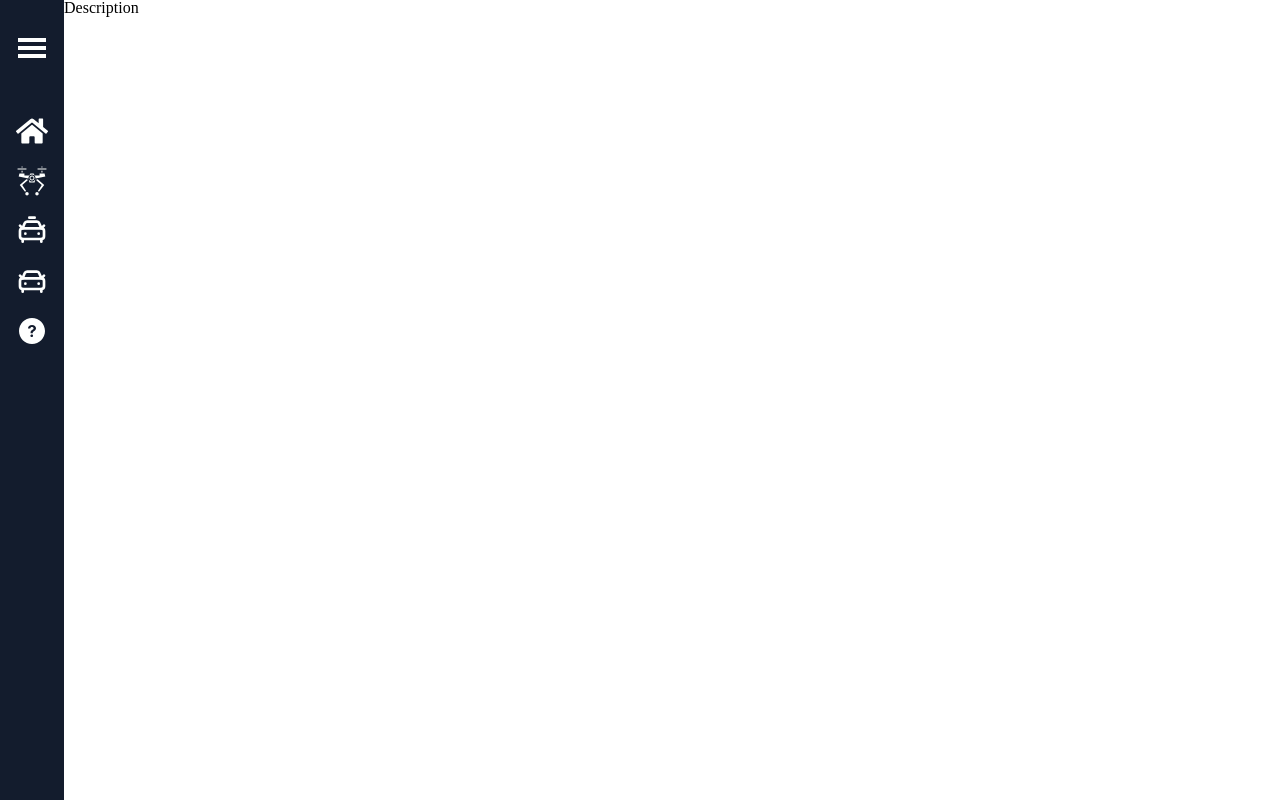
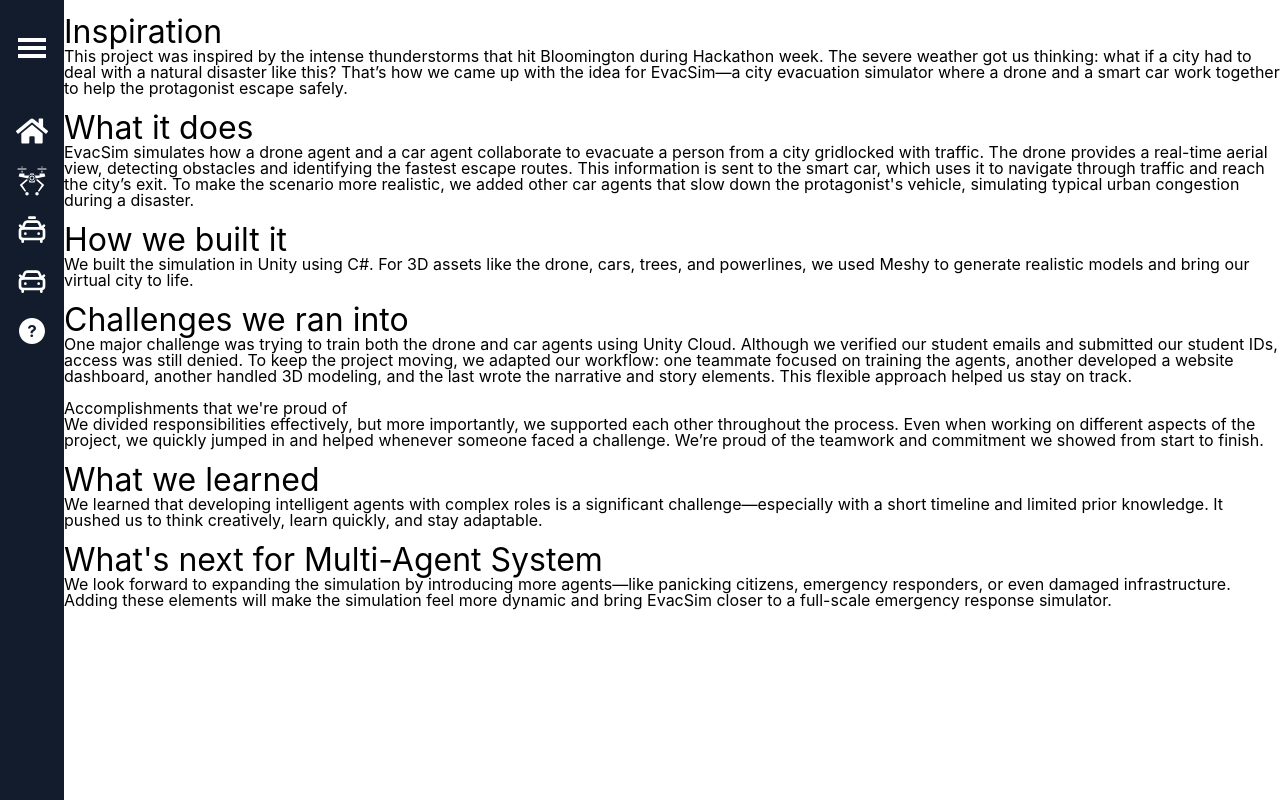
Before and after one commit to MinjuKim023/Evacuation-Simulation, a React (Vite) app: page /description in a window 1280 px wide. Built offline with nearby package versions, Linux system fonts and the light colour scheme.

Commit message:
add a description page

```diff
--- /dev/null
+++ b/src/css/pages/_description.scss
@@ -0,0 +1,5 @@
+.description{
+	h1{
+		font-size: 2rem;
+	}
+}
--- a/src/css/pages/_pages.scss
+++ b/src/css/pages/_pages.scss
@@ -1 +1,2 @@
 @import "./home";
+@import "./description";
--- a/src/css/style.css
+++ b/src/css/style.css
@@ -232,6 +232,10 @@ video::-webkit-media-controls {
   background-color: skyblue;
 }
 
+.description h1 {
+  font-size: 2rem;
+}
+
 .live-view {
   width: 100%;
   height: 100%;
--- a/src/pages/Description.jsx
+++ b/src/pages/Description.jsx
@@ -1,7 +1,70 @@
 import React from "react";
 
 const Description = () => {
-  return <div>Description</div>;
+  return (
+    <div className="description">
+      <br />
+      <h1>Inspiration</h1>
+      <p>
+        This project was inspired by the intense thunderstorms that hit Bloomington during Hackathon week.
+        The severe weather got us thinking: what if a city had to deal with a natural disaster like this?
+        That’s how we came up with the idea for <code>EvacSim</code>—a city evacuation simulator where a
+        drone and a smart car work together to help the protagonist escape safely.
+      </p>
+
+      <br />
+      <h1>What it does</h1>
+      <p>
+        <code>EvacSim</code> simulates how a drone agent and a car agent collaborate to evacuate a person
+        from a city gridlocked with traffic. The drone provides a real-time aerial view, detecting obstacles
+        and identifying the fastest escape routes. This information is sent to the smart car, which uses it
+        to navigate through traffic and reach the city’s exit. To make the scenario more realistic, we added
+        other car agents that slow down the protagonist's vehicle, simulating typical urban congestion during
+        a disaster.
+      </p>
+
+      <br />
+      <h1>How we built it</h1>
+      <p>
+        We built the simulation in Unity using C#. For 3D assets like the drone, cars, trees, and powerlines,
+        we used Meshy to generate realistic models and bring our virtual city to life.
+      </p>
+
+      <br />
+      <h1>Challenges we ran into</h1>
+      <p>
+        One major challenge was trying to train both the drone and car agents using Unity Cloud. Although we
+        verified our student emails and submitted our student IDs, access was still denied. To keep the project
+        moving, we adapted our workflow: one teammate focused on training the agents, another developed a
+        website dashboard, another handled 3D modeling, and the last wrote the narrative and story elements.
+        This flexible approach helped us stay on track.
+      </p>
+
+      <br />
+      <h2>Accomplishments that we're proud of</h2>
+      <p>
+        We divided responsibilities effectively, but more importantly, we supported each other throughout the
+        process. Even when working on different aspects of the project, we quickly jumped in and helped
+        whenever someone faced a challenge. We’re proud of the teamwork and commitment we showed from start to finish.
+      </p>
+
+      <br />
+      <h1>What we learned</h1>
+      <p>
+        We learned that developing intelligent agents with complex roles is a significant challenge—especially
+        with a short timeline and limited prior knowledge. It pushed us to think creatively, learn quickly,
+        and stay adaptable.
+      </p>
+
+      <br />
+      <h1>What's next for Multi-Agent System</h1>
+      <p>
+        We look forward to expanding the simulation by introducing more agents—like panicking citizens, emergency
+        responders, or even damaged infrastructure. Adding these elements will make the simulation feel more
+        dynamic and bring <code>EvacSim</code> closer to a full-scale emergency response simulator.
+      </p>
+    </div>
+  );
 };
 
 export default Description;
```
Also changed, not shown: 1 other file (tests, documents, lock files or other folders).
